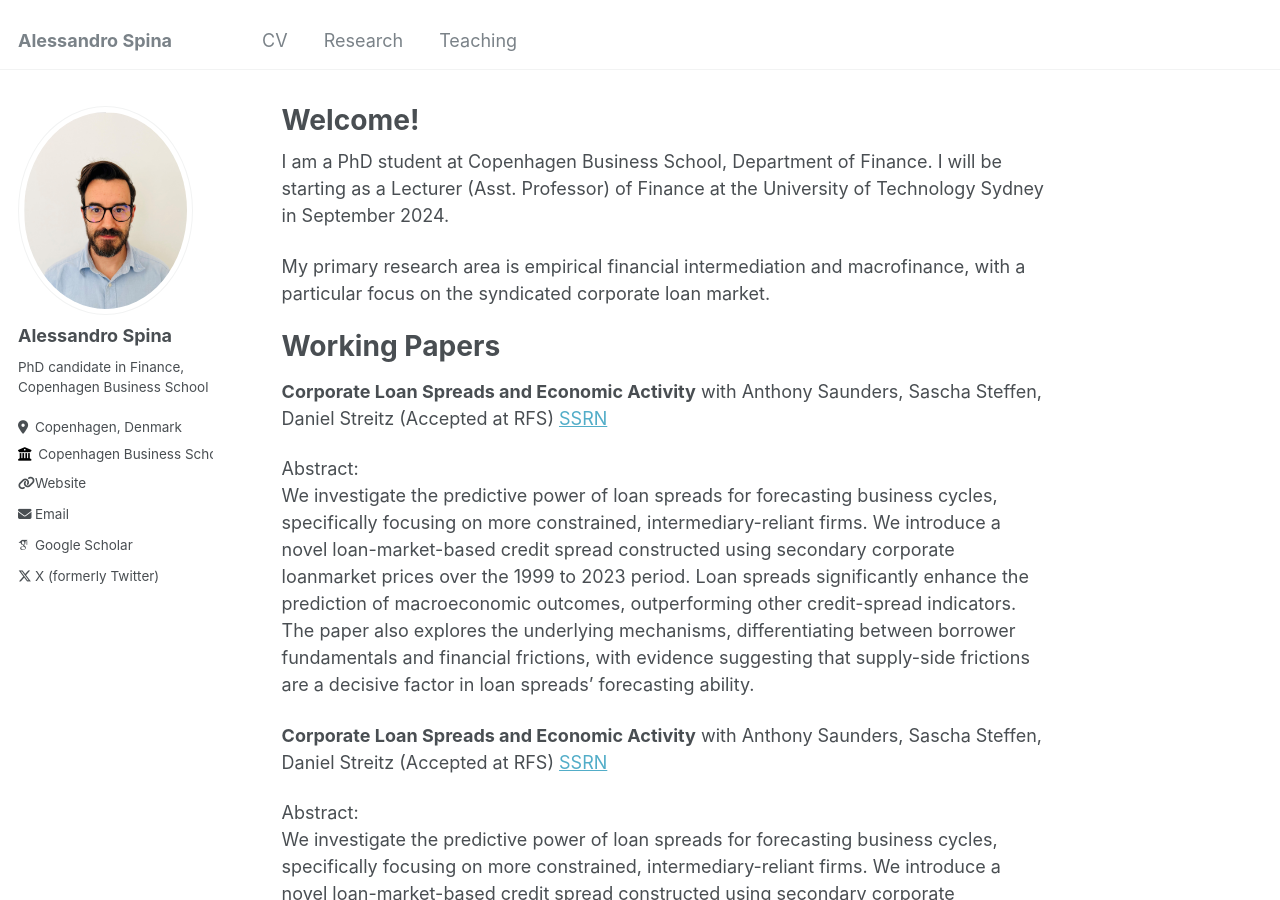
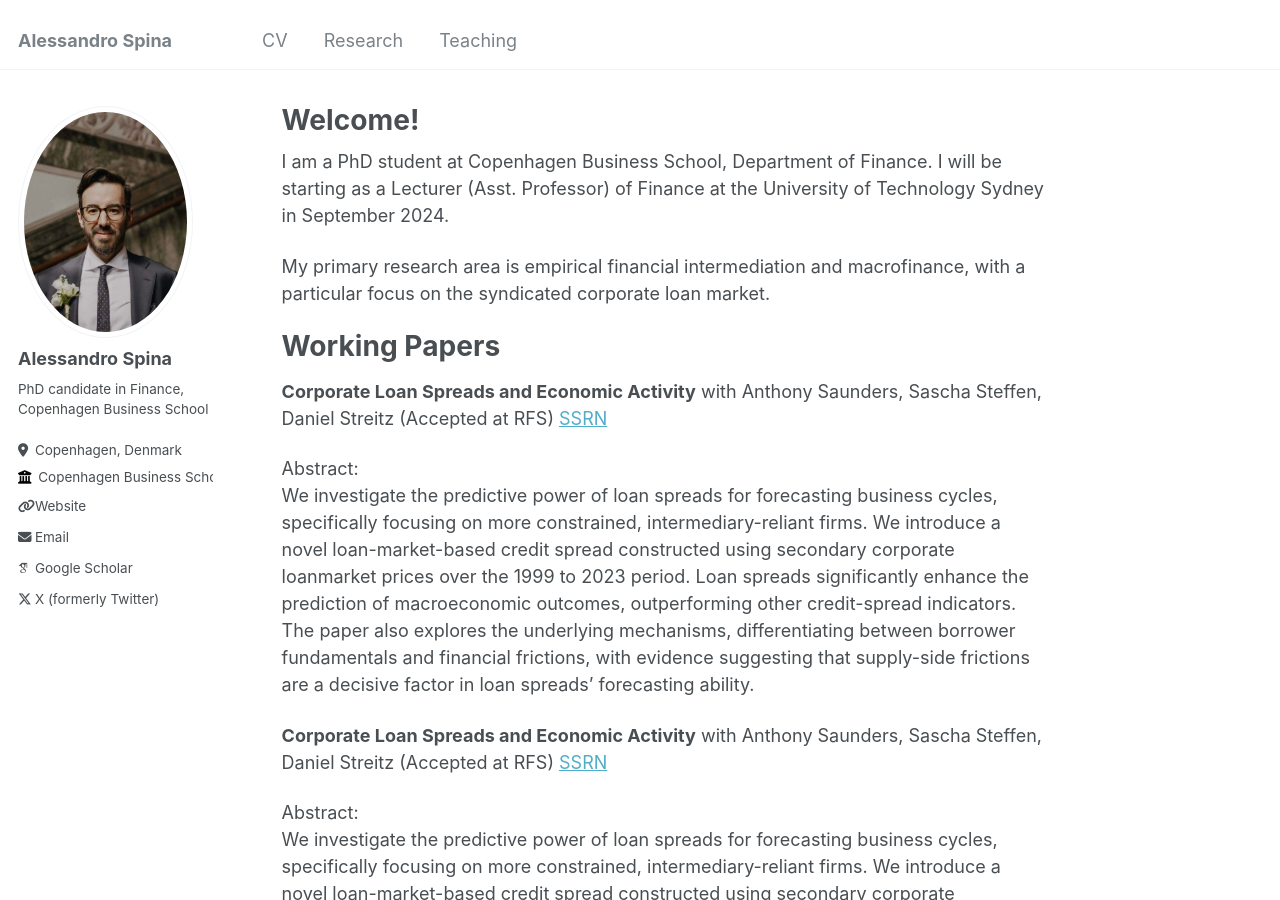
Before and after one commit to aspi6246/aspi6246.github.io, a Jekyll site: the page built from _pages/about.md, in a window 1280 px wide and 900 px high. Built offline with Jekyll 4.4.1, drawn with Linux system fonts in a browser that asks for light colours; some web fonts are replaced.

Commit message:
Update _config.yml

```diff
--- a/_config.yml
+++ b/_config.yml
@@ -21,7 +21,7 @@ repository               : "academicpages/aspi6246.github.io"
 #               Additional customization can be done by editing /_includes/author-profile.html
 author:
   # Biographic information
-  avatar           : "profile.PNG"
+  avatar           : "profile_2.PNG"
   name             : "Alessandro Spina"
   pronouns         : # example: "she/her"
   bio              : "PhD candidate in Finance,
```
